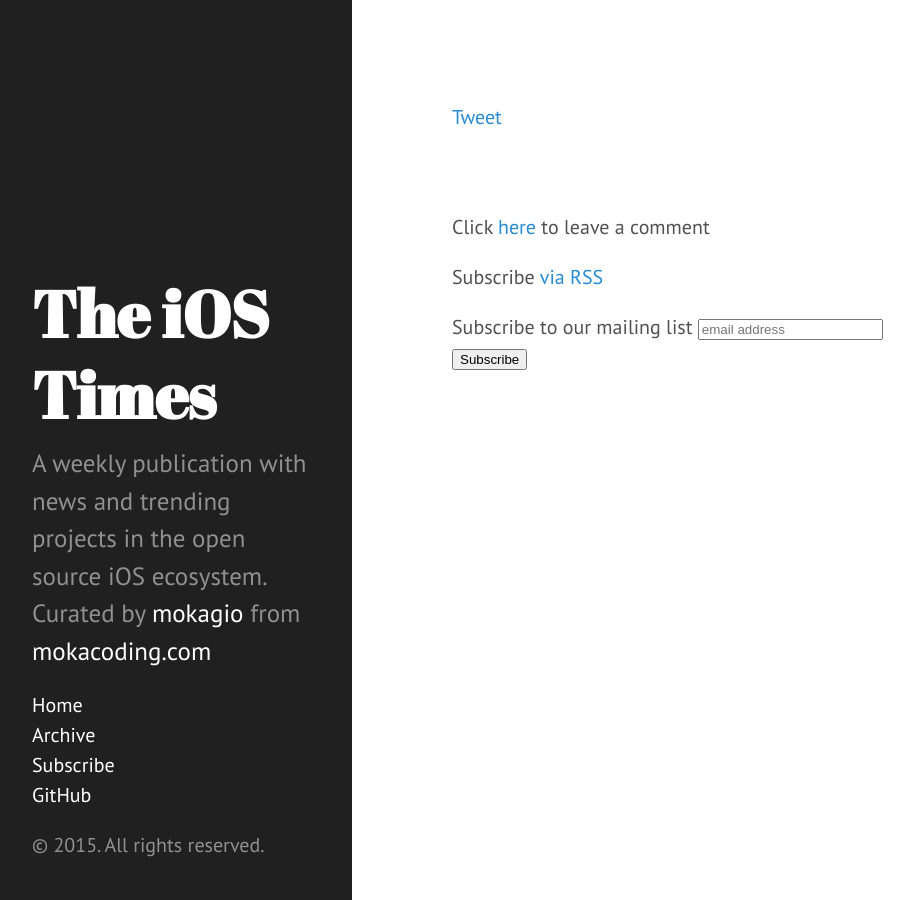
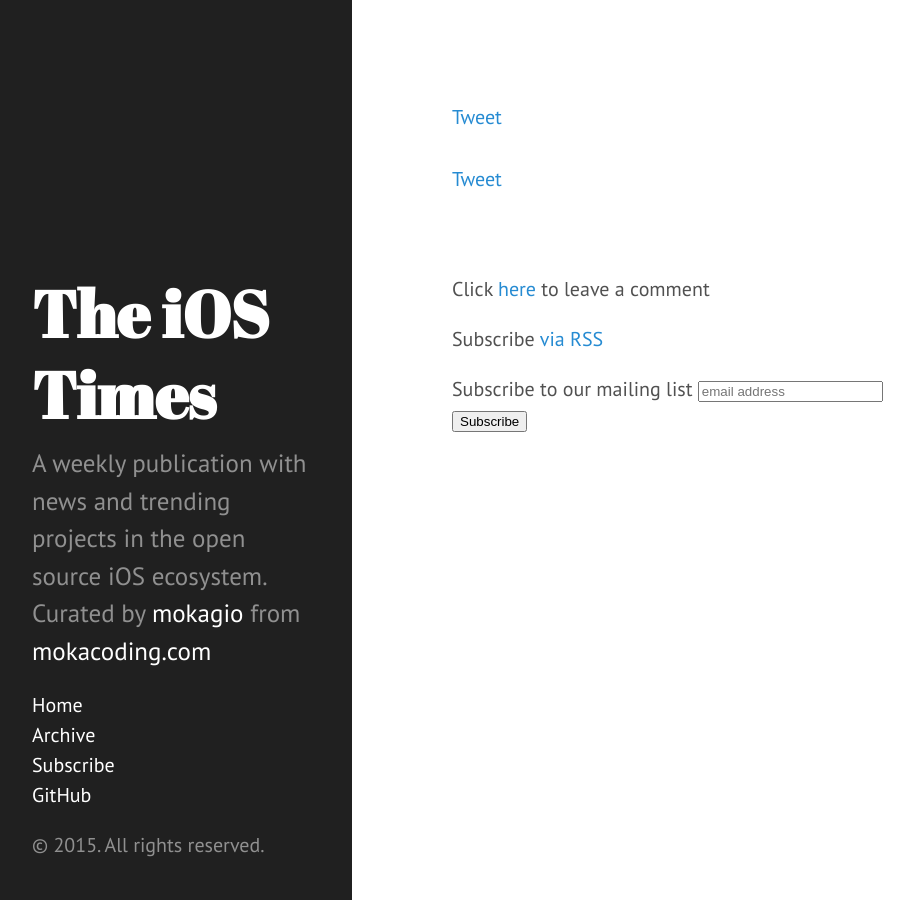
Before and after one commit to mokacoding/the-ios-times, a Jekyll site: the page built from index.html, in a window 1280 px wide. Shown: the whole page, without its empty margins (8-922 px from the left). Built offline with Jekyll 4.4.1, drawn with Linux system fonts in a browser that asks for light colours; comment, search, counter and statistics services are not loaded.

Commit message:
Add tweet button to the top of the index

```diff
--- a/index.html
+++ b/index.html
@@ -8,6 +8,7 @@
   <div class="post">
     <h1 class="post-title">{{ post.title }}</h1>
     <span class="post-date">{{ post.date | date_to_string }}</span>
+    <div class="share-container">{% include tweet_button.html %}</div>
     {{ post.content }}
     <div class="share-container">{% include tweet_button.html %}</div>
   </div>
```
